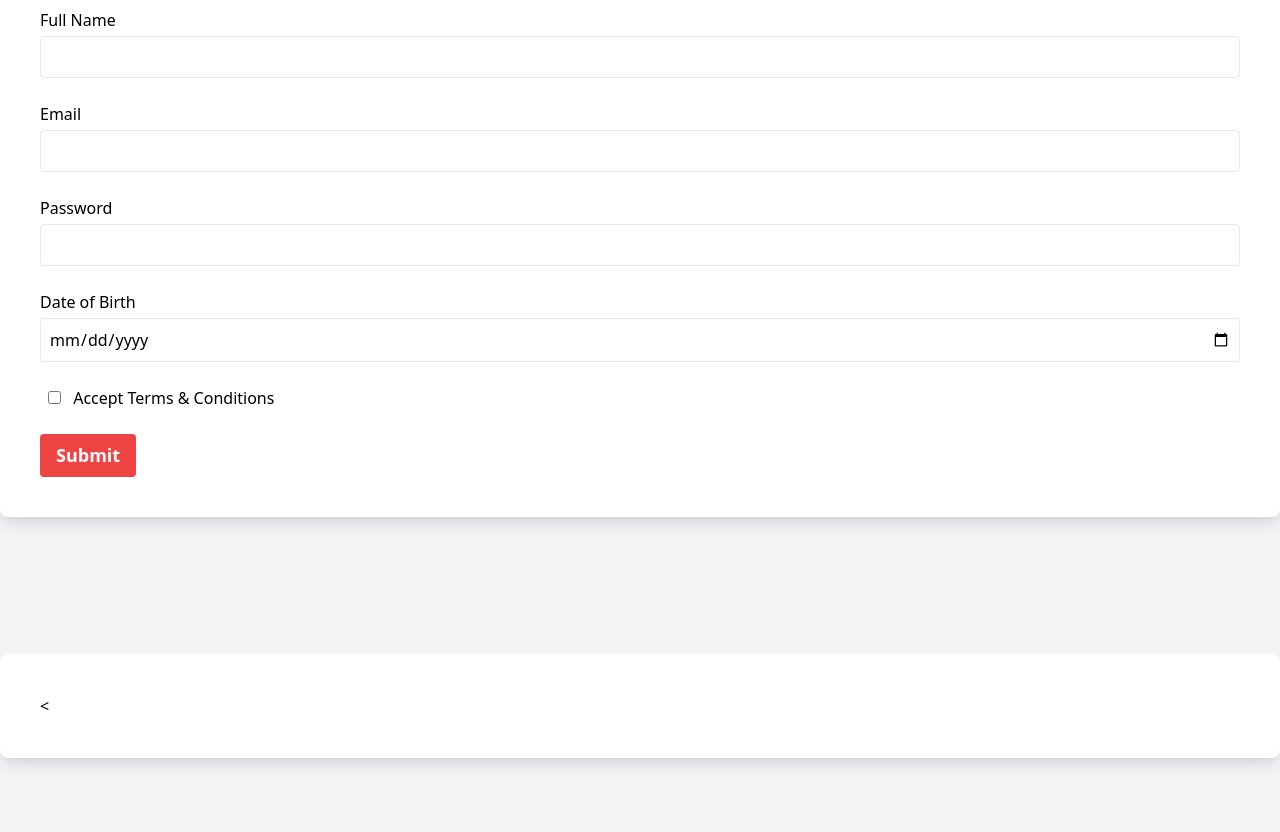
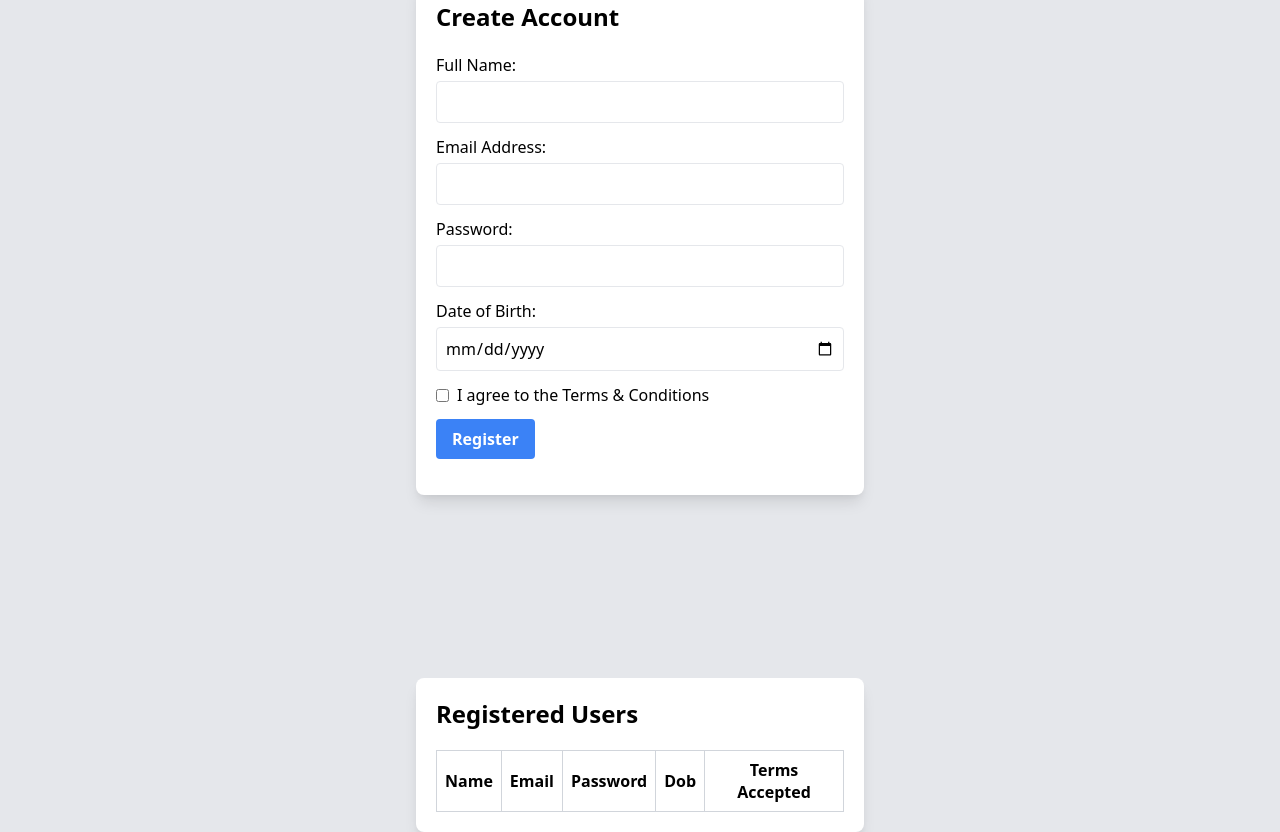
Before and after one commit to VishnuReddy25/prac, a plain HTML site: page index.html in a window 1280 px wide. Shown: the part 186-1018 px from the top of the page. Before the commit the page ends 984 px from the top, so only its background shows below. Drawn offline with nearby package versions, Linux system fonts and the light colour scheme.

Commit message:
Update index.html

```diff
--- a/index.html
+++ b/index.html
@@ -1,84 +1,59 @@
+html html html
 <!DOCTYPE html>
 <html lang="en">
 <head>
   <meta charset="UTF-8">
   <meta name="viewport" content="width=device-width, initial-scale=1.0">
-  <title>Registration Form</title>
+  <title>User Registration</title>
   <link href="https://cdn.jsdelivr.net/npm/tailwindcss@2.2.16/dist/tailwind.min.css" rel="stylesheet">
-  <style>
-    /* Change the background color of the button on hover to a darker shade of red */
-    .bg-red-500:hover {
-      background-color: #f44336;
-    }
-
-    /* Change the font family of the button and heading to 'Open Sans' and increase the font size to 18px */
-    .bg-red-500, .bg-red-500:hover, h2 {
-      font-family: 'Open Sans', sans-serif;
-      font-size: 18px;
-    }
-
-    /* Add a margin-bottom to the form elements to create more spacing between them */
-    .mb-5 {
-      margin-bottom: 1.5rem;
-    }
-
-    /* Add a border-radius to the input fields to make them look more polished */
-    input {
-      border-radius: 0.25rem;
-    }
-
-    /* Add a padding to the table cells to make the content more visually appealing */
-    .border, .p-2 {
-      padding: 0.5rem;
-    }
-
-    /* Remove the default border from the table to create a more modern look */
-    table {
-      border: none;
-    }
-
-    /* Add a border-bottom to each table row to separate the rows visually */
-    tr {
-      border-bottom: 1px solid #ccc;
-    }
-
-    /* Add a left margin to the checkbox to align it with the label */
-    #acceptedTerms {
-      margin-left: 0.5rem;
-    }
-  </style>
 </head>
-<body class="bg-gray-100">
-  <div class="flex items-center justify-center h-screen">
-    <div class="container mx-auto my-10 p-10 bg-white shadow-lg rounded-lg">
-      <h2 class="text-2xl font-bold mb-5">Registration Form</h2>
+<body class="bg-gray-200">
+  <div class="flex justify-center items-center h-screen">
+    <div class="w-full max-w-md mx-auto p-5 bg-white rounded-lg shadow-lg">
+      <h2 class="text-2xl font-bold mb-5">Create Account</h2>
       <form id="registrationForm">
-        <div class="mb-5">
-          <label for="name" class="block mb-1">Full Name</label>
-          <input type="text" id="name" name="name" required class="w-full p-2 border rounded">
+        <div class="mb-3">
+          <label for="name" class="block mb-1">Full Name:</label>
+          <input type="text" id="name" name="name" required class="w-full p-2 border border-gray-200 rounded">
         </div>
-        <div class="mb-5">
-          <label for="email" class="block mb-1">Email</label>
-          <input type="email" id="email" name="email" required class="w-full p-2 border rounded">
+        <div class="mb-3">
+          <label for="email" class="block mb-1">Email Address:</label>
+          <input type="email" id="email" name="email" required class="w-full p-2 border border-gray-200 rounded">
         </div>
-        <div class="mb-5">
-          <label for="password" class="block mb-1">Password</label>
-          <input type="password" id="password" name="password" required class="w-full p-2 border rounded">
+        <div class="mb-3">
+          <label for="password" class="block mb-1">Password:</label>
+          <input type="password" id="password" name="password" required class="w-full p-2 border border-gray-200 rounded">
         </div>
-        <div class="mb-5">
-          <label for="dob" class="block mb-1">Date of Birth</label>
-          <input type="date" id="dob" name="dob" required class="w-full p-2 border rounded">
+        <div class="mb-3">
+          <label for="dob" class="block mb-1">Date of Birth:</label>
+          <input type="date" id="dob" name="dob" required class="w-full p-2 border border-gray-200 rounded">
         </div>
-        <div class="mb-5">
+        <div class="mb-3 flex items-center">
           <input type="checkbox" id="acceptedTerms" name="acceptedTerms" required>
-          <label for="acceptedTerms" class="ml-2">Accept Terms & Conditions</label>
+          <label for="acceptedTerms" class="ml-2">I agree to the Terms & Conditions</label>
         </div>
-        <button type="submit" class="bg-red-500 hover:bg-red-700 text-white font-bold py-2 px-4 rounded">
-          Submit
+        <button type="submit" class="bg-blue-500 hover:bg-blue-700 text-white font-bold py-2 px-4 rounded">
+          Register
         </button>
       </form>
     </div>
   </div>
 
-  <div class="container mx-auto my-10 p-10 bg-white shadow-lg rounded-lg">
-    <
+  <div class="w-full max-w-md mx-auto p-5 bg-white rounded-lg shadow-lg mt-10">
+    <h2 class="text-2xl font-bold mb-5">Registered Users</h2>
+    <table class="w-full border border-gray-300">
+      <thead>
+        <tr>
+          <th class="border border-gray-300 p-2">Name</th>
+          <th class="border border-gray-300 p-2">Email</th>
+          <th class="border border-gray-300 p-2">Password</th>
+          <th class="border border-gray-300 p-2">Dob</th>
+          <th class="border border-gray-300 p-2">Terms Accepted</th>
+        </tr>
+      </thead>
+      <tbody id="userTableBody"></tbody>
+    </table>
+  </div>
+  <script src="./index.js"></script>
+</body>
+</html>
```
